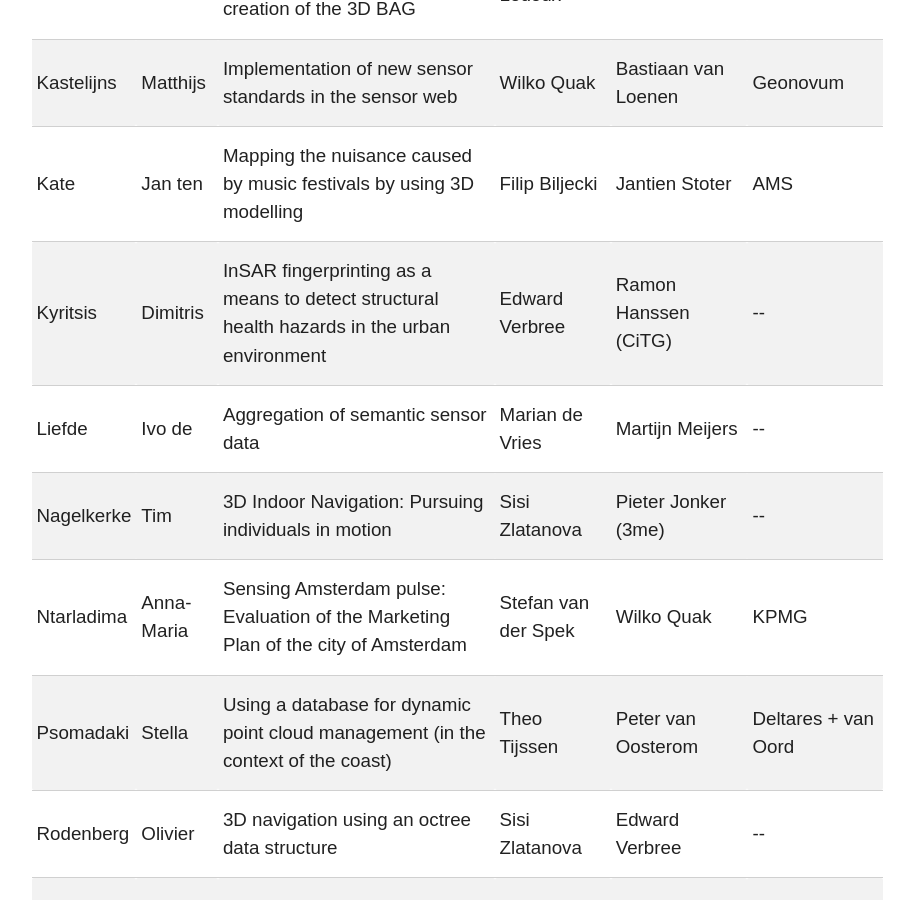
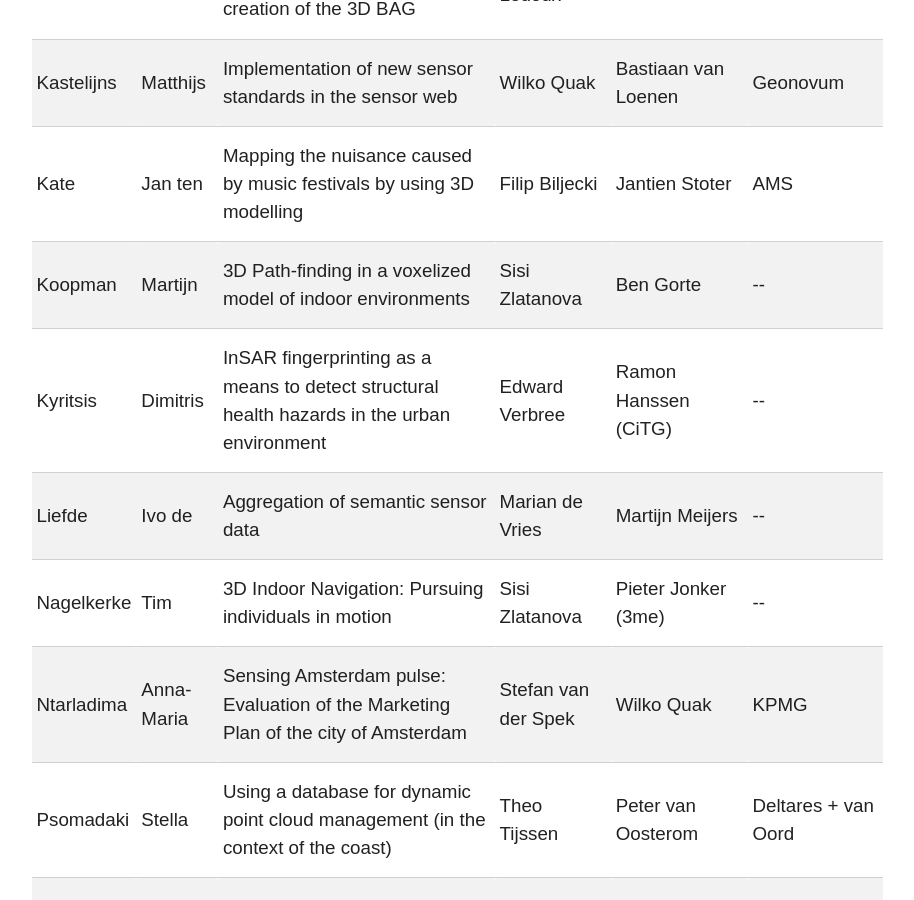
Before and after one commit to tudelft3d/geo2020, a Jekyll site: the page built from inprogress/index.md, in a window 1280 px wide and 900 px high, scrolled down 695 px. Shown: the whole window, without its empty margins (183-1097 px from the left). Built offline with Jekyll 4.4.1, drawn with Linux system fonts in a browser that asks for light colours; nearby versions of some CDN libraries.

Commit message:
Koopman topic

```diff
--- a/_data/students_current.yml
+++ b/_data/students_current.yml
@@ -1,3 +1,12 @@
+
+- surname: Koopman
+  name: Martijn
+  title: "3D Path-finding in a voxelized model of indoor environments"
+  start: 2015/09
+  mentor1: Sisi Zlatanova
+  mentor2: Ben Gorte
+  company: "--"
+
 
 - surname: Kate
   name: Jan ten
```
